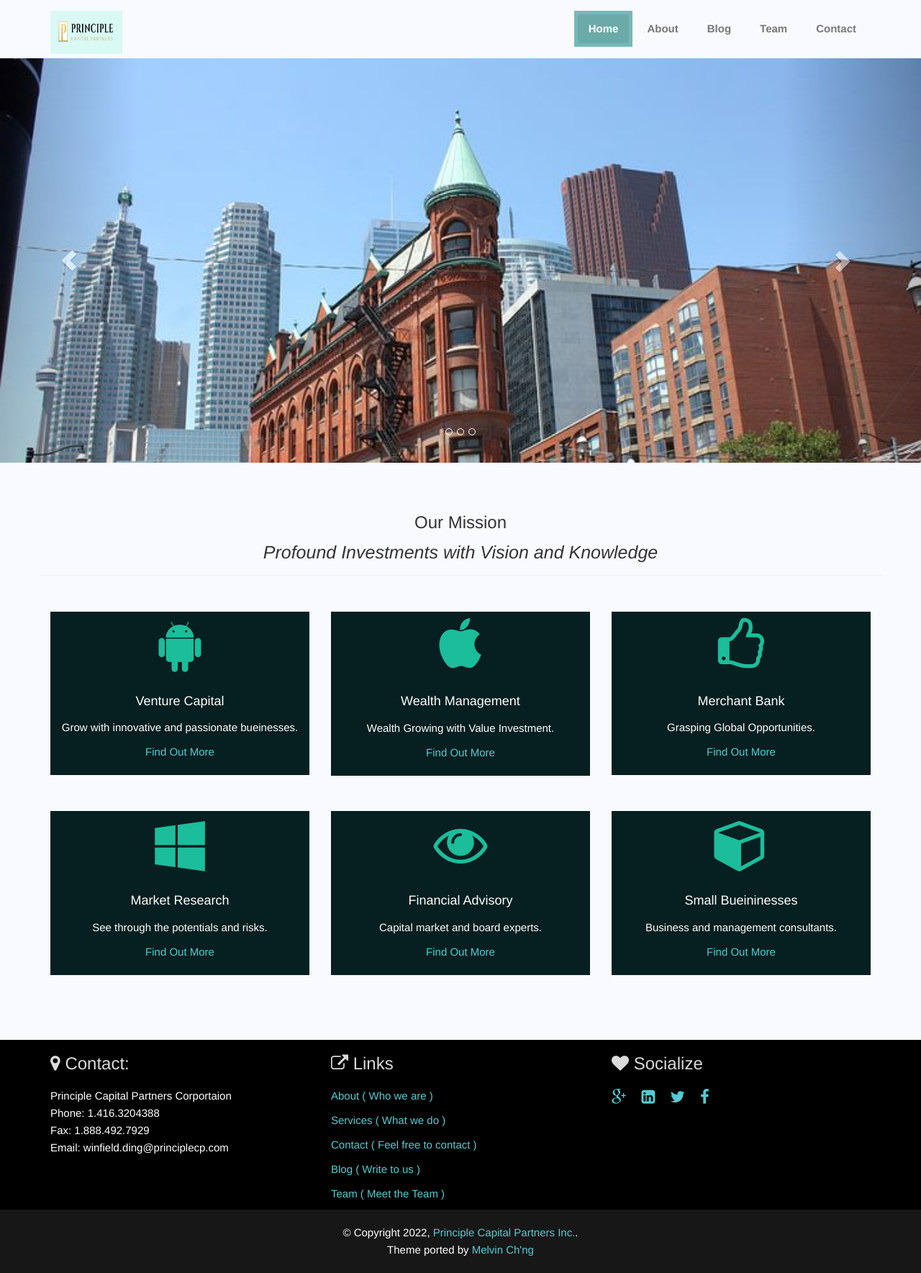
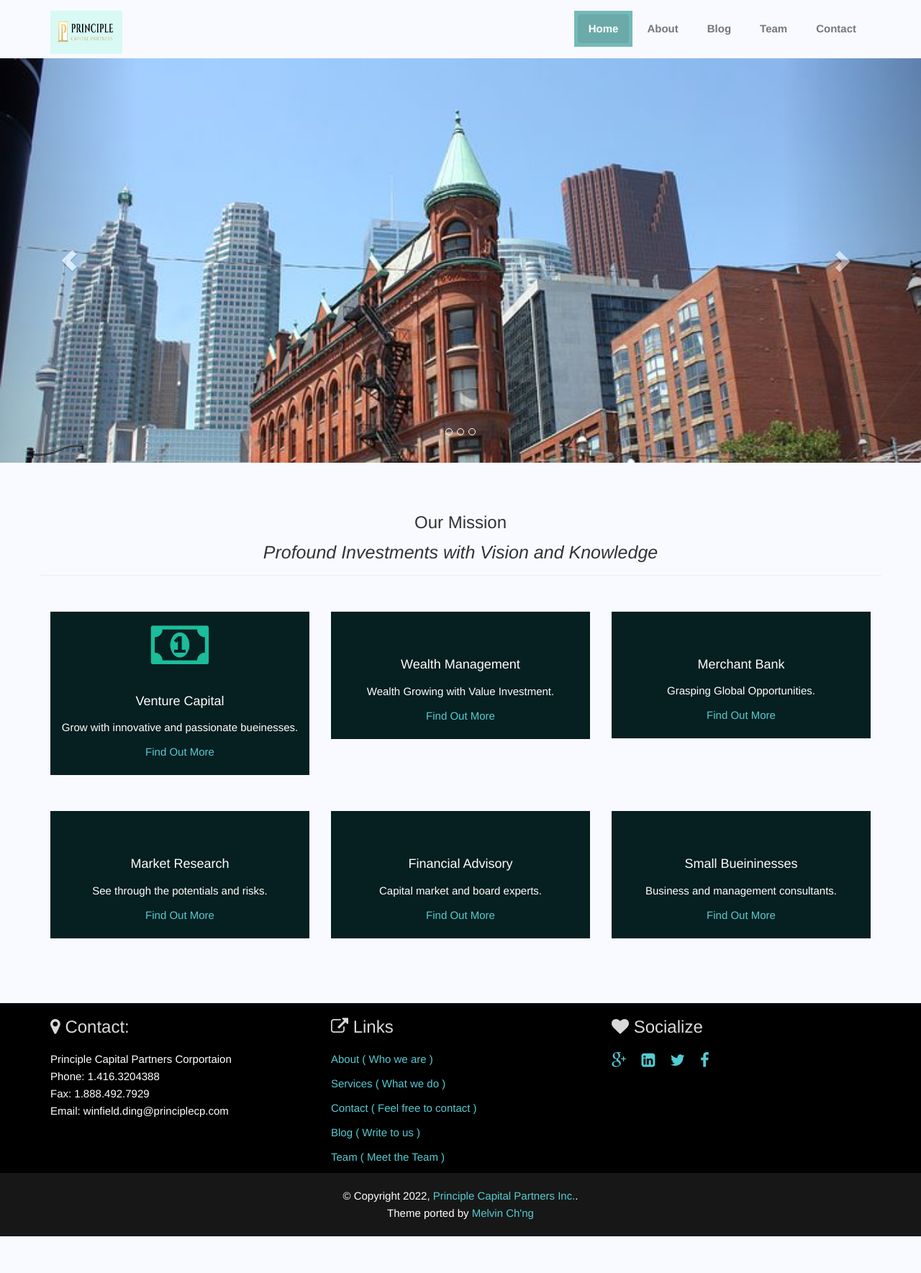
Before and after one commit to principlecapital/principlecapital.github.io, a Jekyll site: the page built from index.html, in a window 1280 px wide. Shown: the whole page at 72% size. Built offline with Jekyll 4.4.1, drawn with Linux system fonts in a browser that asks for light colours; after the commit the page ends 1718 px from its top, so only the background shows below that.

Commit message:
Update home_style.html

```diff
--- a/_layouts/home_style.html
+++ b/_layouts/home_style.html
@@ -90,7 +90,7 @@
             <div class="row services-row services-row-head services-row-1">
                 <div class="col-lg-4 col-md-4 col-sm-4 col-xs-12">
                     <div class="services-group wow animated fadeInLeft" data-wow-offset="40">
-                        <p class="services-icon"><span class="fa fa-android fa-5x"></span></p>
+                        <p class="services-icon"><span class="fa fa-money fa-5x"></span></p>
                         <h4 class="services-title">Venture Capital</h4>
                         <p class="services-body">Grow with innovative and passionate bueinesses.</p>
                         <p class="services-more"><a href="#">Find Out More</a></p>
@@ -99,7 +99,7 @@
 
                 <div class="col-lg-4 col-md-4 col-sm-4 col-xs-12">
                     <div class="services-group wow animated zoomIn" data-wow-offset="40">
-                        <p class="services-icon"><i class="fa fa-apple fa-5x"></i></p>
+                        <p class="services-icon"><i class="fa fa-wealth fa-5x"></i></p>
                         <h4 class="services-title">Wealth Management</h4>
                         <p class="services-body">Wealth Growing with Value Investment.</p>
                         <p class="services-more"><a href="#">Find Out More</a></p>
@@ -108,7 +108,7 @@
 
                 <div class="col-lg-4 col-md-4 col-sm-4 col-xs-12">
                     <div class="services-group wow animated fadeInRight" data-wow-offset="40">
-                        <p class="services-icon"><i class="fa fa-thumbs-o-up fa-5x"></i></p>
+                        <p class="services-icon"><i class="fa fa-bank-o-up fa-5x"></i></p>
                         <h4 class="services-title">Merchant Bank</h4>
                         <p class="services-body">Grasping Global Opportunities.</p>
                         <p class="services-more"><a href="#">Find Out More</a></p>
@@ -121,7 +121,7 @@
             <div class="row services-row services-row-tail services-row-2">
                 <div class="col-lg-4 col-md-4 col-sm-4 col-xs-12">
                     <div class="services-group wow animated fadeInLeft" data-wow-offset="40">
-                        <p class="services-icon"><span class="fa fa-windows fa-5x"></span></p>
+                        <p class="services-icon"><span class="fa fa-market fa-5x"></span></p>
                         <h4 class="services-title">Market Research</h4>
                         <p class="services-body">See through the potentials and risks.</p>
                         <p class="services-more"><a href="#">Find Out More</a></p>
@@ -130,7 +130,7 @@
 
                 <div class="col-lg-4 col-md-4 col-sm-4 col-xs-12">
                     <div class="services-group wow animated zoomIn" data-wow-offset="40">
-                        <p class="services-icon"><i class="fa fa-eye fa-5x"></i></p>
+                        <p class="services-icon"><i class="fa fa-advice fa-5x"></i></p>
                         <h4 class="services-title">Financial Advisory</h4>
                         <p class="services-body">Capital market and board experts.</p>
                         <p class="services-more"><a href="#">Find Out More</a></p>
@@ -139,7 +139,7 @@
 
                 <div class="col-lg-4 col-md-4 col-sm-4 col-xs-12">
                     <div class="services-group wow animated fadeInRight" data-wow-offset="40">
-                        <p class="services-icon"><i class="fa fa-cube fa-5x"></i></p>
+                        <p class="services-icon"><i class="fa fa-restaurant fa-5x"></i></p>
                         <h4 class="services-title">Small Bueininesses</h4>
                         <p class="services-body">Business and management consultants.</p>
                         <p class="services-more"><a href="#">Find Out More</a></p>
```
